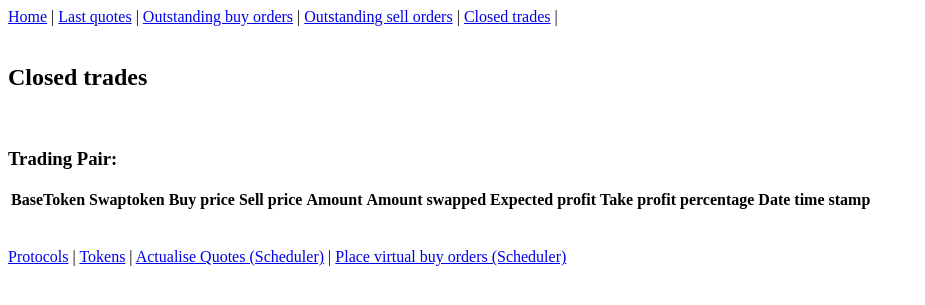
After one commit to mariomaf/bot, a Flask app: template templates/trades/trades.html in a window 1280 px wide. The commit adds this page. Shown: the top 305 px of the page, without its empty margins (0-925 px from the left). Run offline with Flask 2, Linux system fonts and the light colour scheme; the template is opened without the code that fills it, so the values that code supplies are empty; parts of the project's set-up code (start-up, migrations or seed data) failed here and were passed over.

Commit message:
Added Sell Orders and closed swaps via link on dashboard.

```diff
--- a/app.py
+++ b/app.py
@@ -4,6 +4,8 @@ from services.TokenService import tokenList
 from services.ProtocolService import protocolList
 import services.QuoteService as quoteService
 import services.BuyOrderService as buyOrderService
+import services.SellOrderService as sellOrderService
+import services.TradeService as tradeService
 
 
 
@@ -34,10 +36,17 @@ def fetchQuotes():
 def quotes():
     return render_template("quotes/quote.html", quoteList = quoteService.fetchRecentQuotes(5))
 
-# This API
 @app.route('/buyorders')
 def buyorders():
     return render_template("buyorders/buyorders.html", buyOrderList = buyOrderService.fetchBuyOrderList())
+
+@app.route('/sellorders')
+def sellorders():
+    return render_template("sellorders/sellorders.html", sellOrderList = sellOrderService.fetchSellOrderList())
+
+@app.route('/trades')
+def trades():
+    return render_template("trades/trades.html", closedSwaplist = tradeService.fetchClosedTradeList())
 
 # This API can be used by a scheduler to calculate buy positions
 @app.route('/schedule/placevirtualbuyorders')
--- a/templates/layout.html
+++ b/templates/layout.html
@@ -7,7 +7,9 @@
 <body>
 <a href="/">Home</a> |
 <a href="/quote">Last quotes</a> |
-<a href="/buyorders">Outstanding buy orders</a>
+<a href="/buyorders">Outstanding buy orders</a> |
+<a href="/sellorders">Outstanding sell orders</a> |
+<a href="/trades">Closed trades</a> |
 
 <br>
 <br>
--- /dev/null
+++ b/templates/trades/trades.html
@@ -0,0 +1,36 @@
+{% extends 'layout.html' %}
+
+{% block content %}
+
+    <div>
+        <h2>Closed trades</h2><br>
+        <h3>Trading Pair: </h3>
+        <table>
+            <tr>
+                <td><strong>BaseToken</strong></td>
+                <td><strong>Swaptoken</strong></td>
+                <td><strong>Buy price</strong></td>
+                <td><strong>Sell price</strong></td>
+                <td><strong>Amount</strong></td>
+                <td><strong>Amount swapped</strong></td>
+                <td><strong>Expected profit</strong></td>
+                <td><strong>Take profit percentage</strong></td>
+                <td><strong>Date time stamp</strong></td>
+            </tr>
+            {% for closedSwap in closedSwaplist %}
+                <tr>
+                    <td>{{ closedSwap['baseToken'] }}</td>
+                    <td>{{ closedSwap['swapToken'] }}</td>
+                    <td>{{ closedSwap['buyprice'] }}</td>
+                    <td>{{ closedSwap['sellprice'] }}</td>
+                    <td>{{ closedSwap['amount'] }}</td>
+                    <td>{{ closedSwap['amountSwapped'] }}</td>
+                    <td>{{ closedSwap['expectedprofit'] }}</td>
+                    <td>{{ closedSwap['takeprofitpercentage'] }}</td>
+                    <td>{{ closedSwap['dateTimeStamp'] }}</td>
+                </tr>
+            {% endfor %}
+        </table>
+
+    </div>
+{% endblock content %}
--- a/tradingpairs.json
+++ b/tradingpairs.json
@@ -4,7 +4,7 @@
         "swapToken": "BTS",
         "moonBagPercentage": 0,
         "allocationPercentage": 10,
-        "takeProfitPercentage": 1,
+        "takeProfitPercentage": 1.5,
         "minimumDistance": -0.5,
         "minimumOrderSize" : 10,
         "pathPreferred": "PANCAKESWAP",
```
Also changed, not shown: services/SellOrderService.py (+6 -4 lines), services/TradeService.py (added, +29 -0 lines), templates/sellorders/sellorders.html (added, +36 -0 lines).
